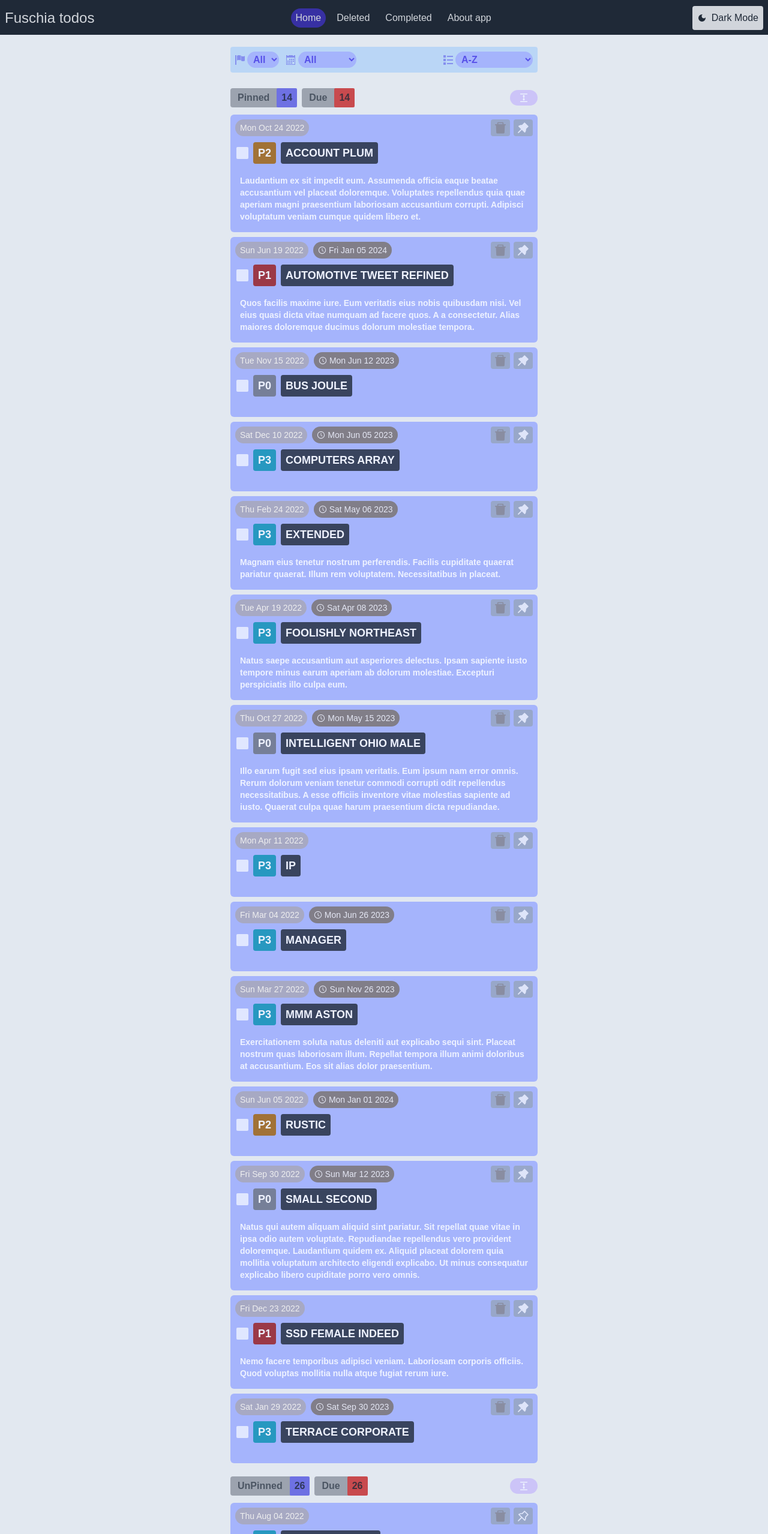
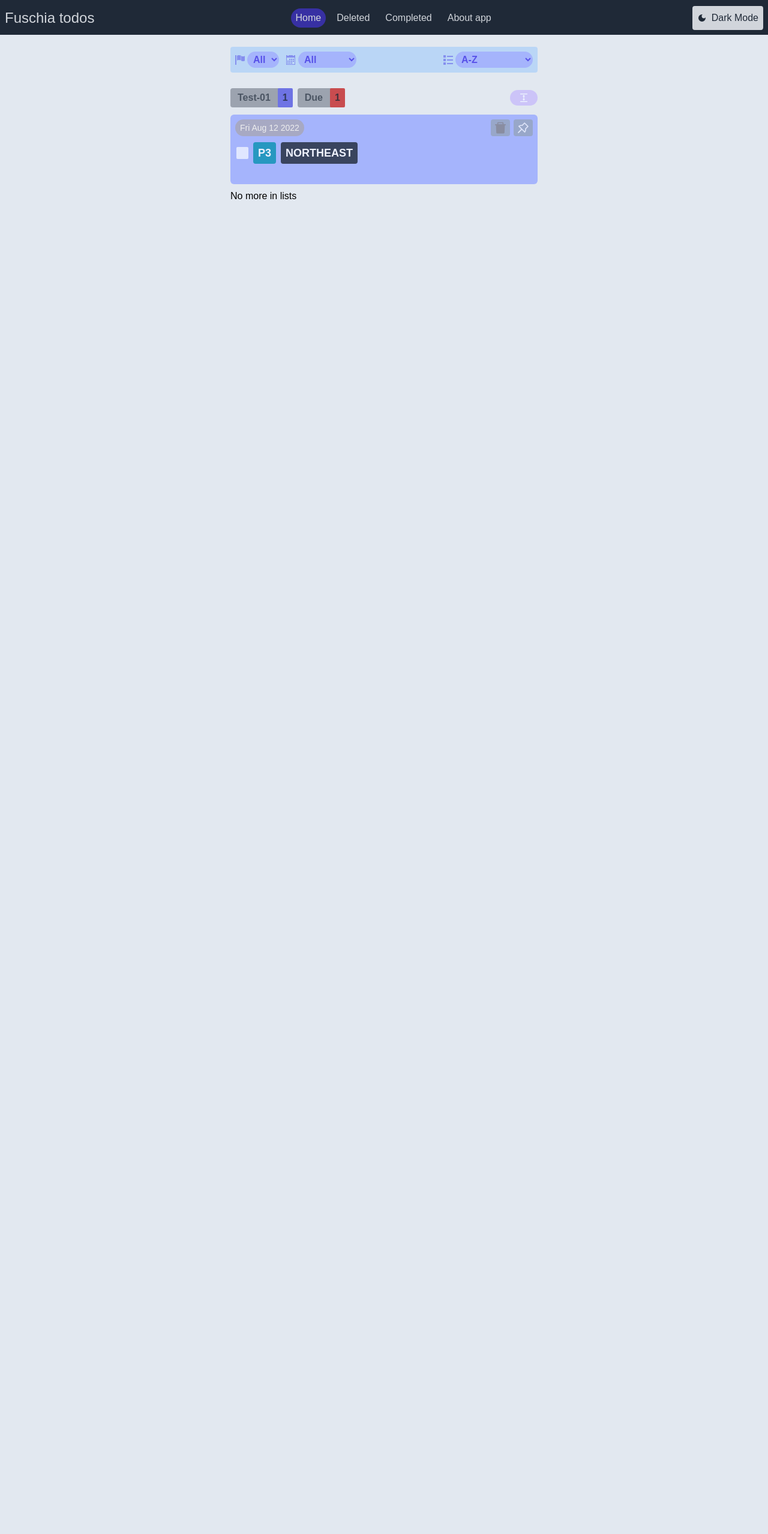
Before and after one commit to kaboomblam/tododarklight, a React (Vite) app: page / in a window 1280 px wide. Shown: the top 2557 px of the page at 60% size. After the commit the page ends 800 px from the top, so only its background shows below. Built offline with nearby package versions, Linux system fonts and the light colour scheme.

Commit message:
Begin to get todo list from the context

```diff
--- a/src/App.tsx
+++ b/src/App.tsx
@@ -5,12 +5,12 @@ import SharedNavPage from "./pages/SharedNavPage";
 import TodosPage from "./pages/TodosPage";
 import NotFoundPage from "./pages/NotFoundPage";
 import { ALL_PATHS } from "./utils/route_paths";
-import { FilterProvider } from "./providers/FilterContext";
+import { TodoProvider } from "./providers/TodoContext";
 
 function App() {
   return (
     <ThemeProvider>
-      <FilterProvider>
+      <TodoProvider>
         <BrowserRouter>
           <Routes>
             <Route path="/" element={<SharedNavPage />}>
@@ -34,7 +34,7 @@ function App() {
             />
           </Routes>
         </BrowserRouter>
-      </FilterProvider>
+      </TodoProvider>
     </ThemeProvider>
   );
 }
--- a/src/components/FilterBar.tsx
+++ b/src/components/FilterBar.tsx
@@ -1,10 +1,10 @@
 import React, { useContext } from "react";
-import { FilterContext } from "../providers/FilterContext";
+import { TodoContext } from "../providers/TodoContext";
 
 type Props = {};
 
 const FilterBar = (props: Props) => {
-  const filterOptions = useContext(FilterContext);
+  const filterOptions = useContext(TodoContext);
   return (
     <div className="flex gap-3 bg-blue-300/50 rounded mb-1 p-2">
       {filterOptions.filters.map((filterOption) => {
--- a/src/components/ListHeadingTile.tsx
+++ b/src/components/ListHeadingTile.tsx
@@ -8,7 +8,7 @@ type Props = {
 
 const ListHeadingTile = (props: Props) => {
   return (
-    <div className="flex items-center text-base font-bold rounded bg-gray-400 dark:bg-gray-300/30 max-w-min">
+    <div className="flex items-center text-base font-bold rounded bg-gray-400 dark:bg-gray-300/30 max-w-max">
       <p className="text-gray-600 dark:text-inherit px-3 py-0.5 rounded-sm bg-red-500/0">
         {props.label}
       </p>
--- a/src/components/TodoList.tsx
+++ b/src/components/TodoList.tsx
@@ -1,26 +1,36 @@
-import React from "react";
+import React, { useContext } from "react";
 import { Todo } from "../utils/todo";
 import FilterBar from "./FilterBar";
 import { FilterTodos, SortTodos } from "../utils/sort_filter_todos";
 import CollapsablePartialList from "./CollapsablePartialList";
+import { TodoContext } from "../providers/TodoContext";
 
 type Props = {
   todos: Todo[];
 };
 
 const TodoList: React.FC<Props> = ({ todos }) => {
-  let pinnedTodoItems = todos
-    .filter(FilterTodos.filterPinned)
-    .sort(SortTodos.sortAlphabeticallyAscending);
-  let unpinnedTodoItems = todos
-    .filter(FilterTodos.filterUnpinned)
-    .sort(SortTodos.sortAlphabeticallyAscending);
+  const todoContent = useContext(TodoContext);
+
+  // let pinnedTodoItems = todos
+  //   .filter(FilterTodos.filterPinned)
+  //   .sort(SortTodos.sortAlphabeticallyAscending);
+  // let unpinnedTodoItems = todos
+  //   .filter(FilterTodos.filterUnpinned)
+  //   .sort(SortTodos.sortAlphabeticallyAscending);
 
   return (
     <div className="mx-auto max-w-lg flex flex-col gap-2">
       <FilterBar />
-      <CollapsablePartialList todos={pinnedTodoItems} name="Pinned" />
-      <CollapsablePartialList todos={unpinnedTodoItems} name="UnPinned" />
+      {todoContent.lists.map((todo) => (
+        <CollapsablePartialList
+          key={todo.id}
+          todos={todo.comprisedOf}
+          name="Test-01"
+        />
+      ))}
+      {/* <CollapsablePartialList todos={pinnedTodoItems} name="Pinned" /> */}
+      {/* <CollapsablePartialList todos={unpinnedTodoItems} name="Notes" /> */}
       <p>No more in lists</p>
     </div>
   );
--- a/src/providers/FilterContext.tsx
+++ b/src/providers/TodoContext.tsx
@@ -1,13 +1,10 @@
-import React, { createContext } from "react";
+import React, { createContext, useEffect, useState } from "react";
 import { ImCalendar, ImFlag, ImList } from "react-icons/im";
 import { TodoList } from "../utils/todo_list";
+import { Todo } from "../utils/todo";
+import { generateRandomTodo } from "../utils/generate_random_todos";
 
 type Props = { children: JSX.Element };
-
-type ContextProps = {
-  filters: FilterOption[];
-  lists: TodoList[];
-};
 
 type FilterOption = {
   icon: JSX.Element;
@@ -15,12 +12,17 @@ type FilterOption = {
   values: string[];
 };
 
-const FilterContext = createContext<ContextProps>({
+type ContextProps = {
+  filters: FilterOption[];
+  lists: TodoList[];
+};
+
+const TodoContext = createContext<ContextProps>({
   filters: [],
   lists: [],
 });
 
-const FilterProvider: React.FC<Props> = (props: Props) => {
+const TodoProvider: React.FC<Props> = (props: Props) => {
   const filterOptions: FilterOption[] = [
     {
       icon: <ImFlag className="bg-red-500/0" />,
@@ -56,16 +58,32 @@ const FilterProvider: React.FC<Props> = (props: Props) => {
     },
   ];
 
+  const [content, setContent] = useState<ContextProps>({
+    filters: filterOptions,
+    lists: [
+      {
+        id: 1234,
+        name: "My Todo List",
+        comprisedOf: [generateRandomTodo()],
+      },
+    ],
+  });
+
+  // useEffect(() => {
+  //   setContent({...content, lists: [
+
+  //   ]})
+  // }, [content]);
+
+  // let pinnedTodoItems = todos
+  // .filter(FilterTodos.filterPinned)
+  // .sort(SortTodos.sortAlphabeticallyAscending);
+
   return (
-    <FilterContext.Provider
-      value={{
-        filters: filterOptions,
-        lists: [],
-      }}
-    >
+    <TodoContext.Provider value={content}>
       {props.children}
-    </FilterContext.Provider>
+    </TodoContext.Provider>
   );
 };
 
-export { FilterProvider, FilterContext };
+export { TodoProvider, TodoContext };
--- a/src/utils/generate_random_todos.ts
+++ b/src/utils/generate_random_todos.ts
@@ -3,7 +3,7 @@ import { PriorityTag, Todo } from "./todo";
 
 export const STARTING_TODOS: Todo[] = [];
 
-function generateRandomTodo(): Todo {
+export function generateRandomTodo(): Todo {
   return new Todo({
     id: faker.datatype.number(),
     title: faker.random.words(),
--- a/src/utils/todo_list.ts
+++ b/src/utils/todo_list.ts
@@ -3,5 +3,5 @@ import { Todo } from "./todo";
 export type TodoList = {
   id: number;
   name: string;
-  comprisedOf: (todos: Todo[]) => Todo[];
+  comprisedOf: Todo[];
 };
```
